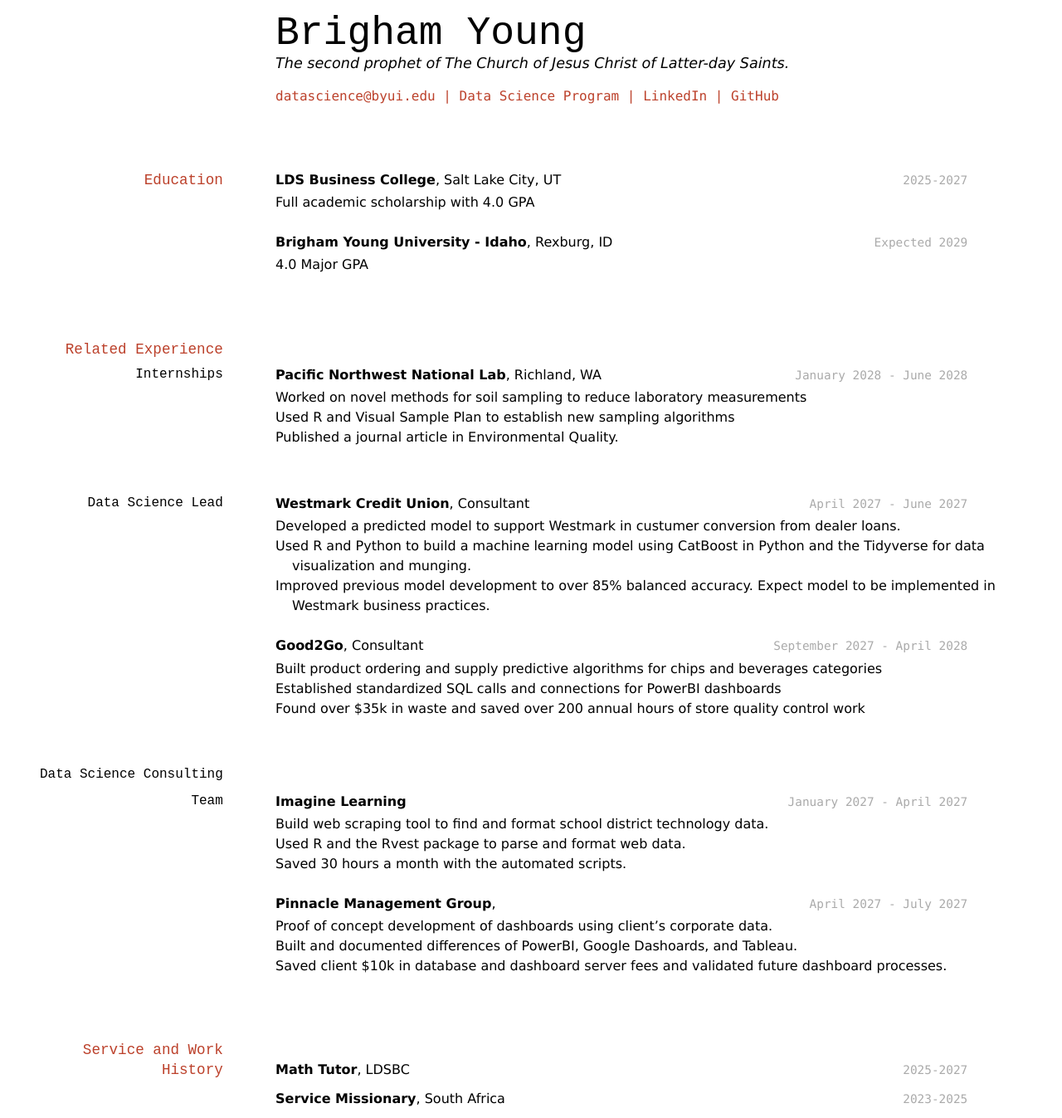
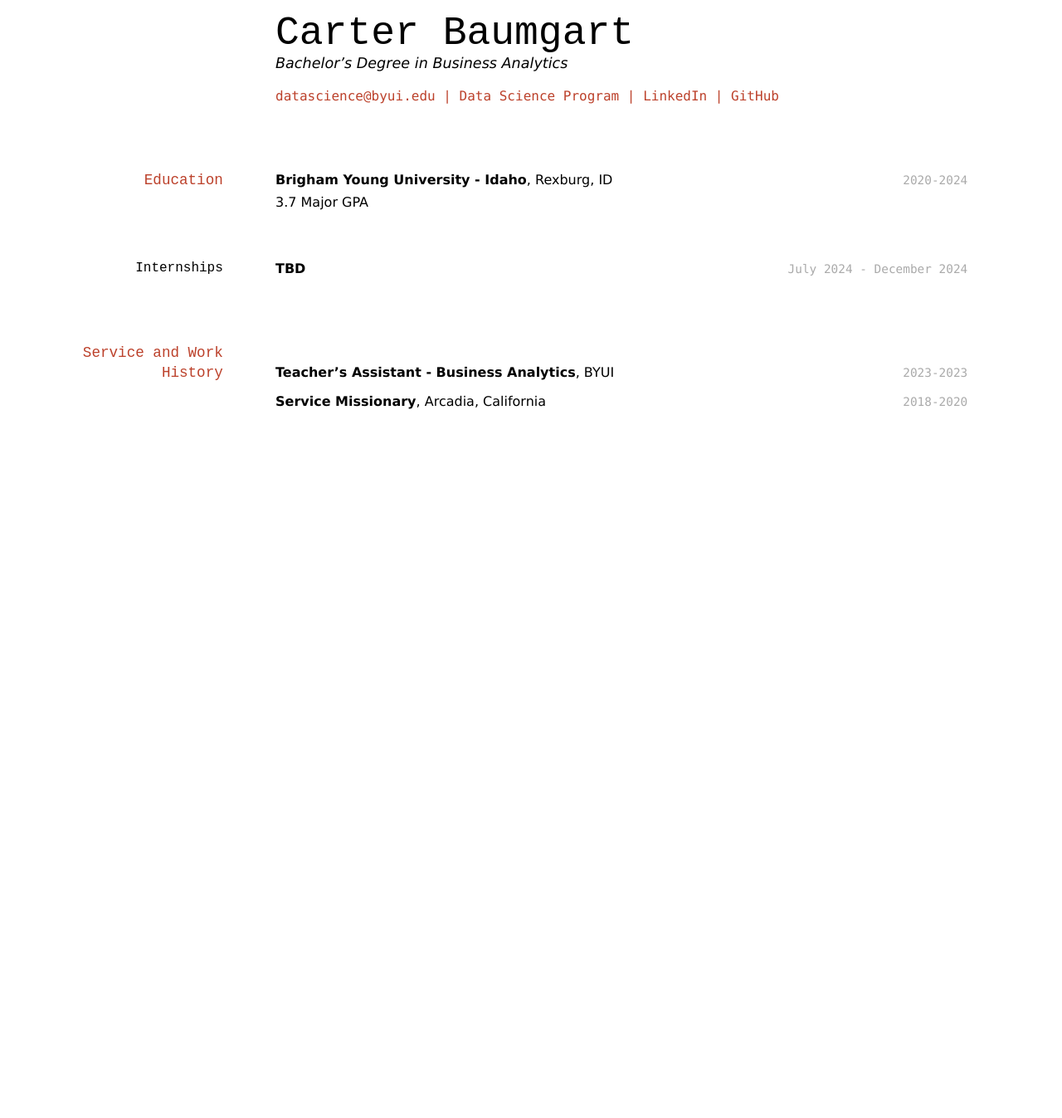
Before and after one commit to Carter-Baumgart/Carter-Baumgart-Resume, a Jekyll site: the page built from docs/index.md, in a window 1280 px wide. Shown: the whole page at 83% size. Built offline with Jekyll 4.4.1, drawn with Linux system fonts in a browser that asks for light colours; after the commit the page ends 900 px from its top, so only the background shows below that.

Commit message:
Carter Baumgart - index.md
default index.md has been modified to reflect me.

```diff
--- a/docs/index.md
+++ b/docs/index.md
@@ -1,9 +1,9 @@
 ---
 layout: cv
-title: Brigham Young's Resume
+title: Carter Baumgart's Resume
 ---
-# Brigham Young
-The second prophet of The Church of Jesus Christ of Latter-day Saints.
+# Carter Baumgart
+Bachelor's Degree in Business Analytics
 
 <div id="webaddress">
 <a href="datascience@byui.edu">datascience@byui.edu</a>
@@ -16,69 +16,24 @@ The second prophet of The Church of Jesus Christ of Latter-day Saints.
 
 ## Education
 
-`2025-2027`
-__LDS Business College__, Salt Lake City, UT
-
-- Full academic scholarship with 4.0 GPA
-
-`Expected 2029`
+`2020-2024`
 __Brigham Young University - Idaho__, Rexburg, ID
 
-- 4.0 Major GPA
-
-
-## Related Experience
+- 3.7 Major GPA
 
 ### Internships
 
-`January 2028 - June 2028`
-__Pacific Northwest National Lab__, Richland, WA
-
-- Worked on novel methods for soil sampling to reduce laboratory measurements
-- Used R and Visual Sample Plan to establish new sampling algorithms
-- Published a journal article in Environmental Quality.
-
-### Data Science Lead
-
-`April 2027 - June 2027`
-__Westmark Credit Union__, Consultant
-
-- Developed a predicted model to support Westmark in custumer conversion from dealer loans.
-- Used R and Python to build a machine learning model using CatBoost in Python and the Tidyverse for data visualization and munging.
-- Improved previous model development to over 85% balanced accuracy. Expect model to be implemented in Westmark business practices.
-
-`September 2027 - April 2028`
-__Good2Go__, Consultant
-
-- Built product ordering and supply predictive algorithms for chips and beverages categories
-- Established standardized SQL calls and connections for PowerBI dashboards
-- Found over $35k in waste and saved over 200 annual hours of store quality control work
-
-### Data Science Consulting Team
-
-`January 2027 - April 2027`
-__Imagine Learning__
-
-- Build web scraping tool to find and format school district technology data.
-- Used R and the Rvest package to parse and format web data.
-- Saved 30 hours a month with the automated scripts.
-
-`April 2027 - July 2027`
-__Pinnacle Management Group__,
-
-- Proof of concept development of dashboards using client's corporate data.
-- Built and documented differences of PowerBI, Google Dashoards, and Tableau.
-- Saved client $10k in database and dashboard server fees and validated future dashboard processes.
-
+`July 2024 - December 2024`
+__TBD__
 
 ## Service and Work History
 
-`2025-2027`
-__Math Tutor__, LDSBC
+`2023-2023`
+__Teacher's Assistant - Business Analytics__, BYUI
 
 
-`2023-2025`
-__Service Missionary__, South Africa
+`2018-2020`
+__Service Missionary__, Arcadia, California
 
 
 
```
